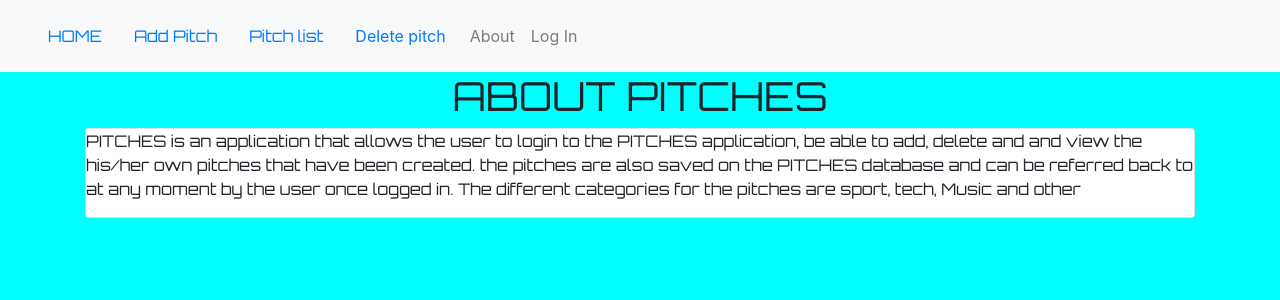
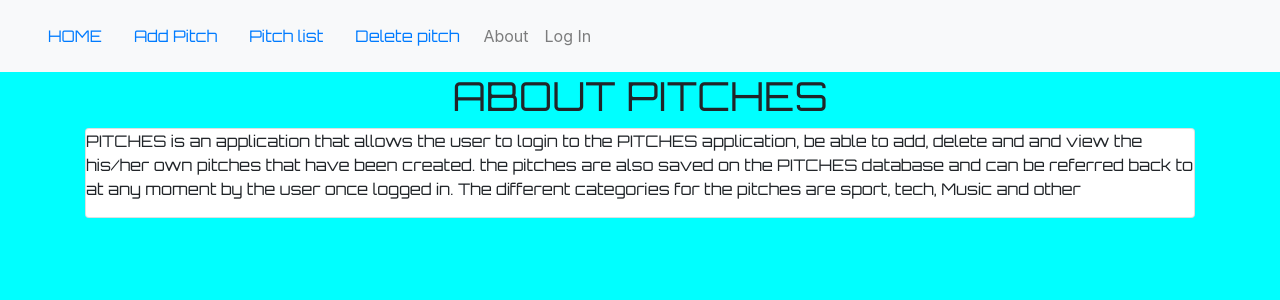
Before and after one commit to ALKEMIA-CHARLES/PITCHES, a Flask app: page /about in a window 1280 px wide. Shown: the top 300 px of the page. Run offline with Flask 2, Linux system fonts and the light colour scheme; some libraries are stand-ins or nearby versions.

Commit message:
updated font family

```diff
--- a/app/templates/base.html
+++ b/app/templates/base.html
@@ -34,7 +34,9 @@
             <a class="nav-item nav-link" href="{{url_for('main.pitch_list')}}" style="  font-family: 'Orbitron',
         sans-serif;
     ;">Pitch list</a>
-            <a class="nav-item nav-link" href="{{url_for('main.del_pitch')}}"> Delete pitch</a>
+            <a class="nav-item nav-link" href="{{url_for('main.del_pitch')}}" style="  font-family: 'Orbitron',
+        sans-serif;
+    ; "> Delete pitch</a>
             <div class="collapse navbar-collapse navbar-light bg-light">
                 {%if current_user.is_authenticated%}
                 <li class="nav-item dropdown">
```
